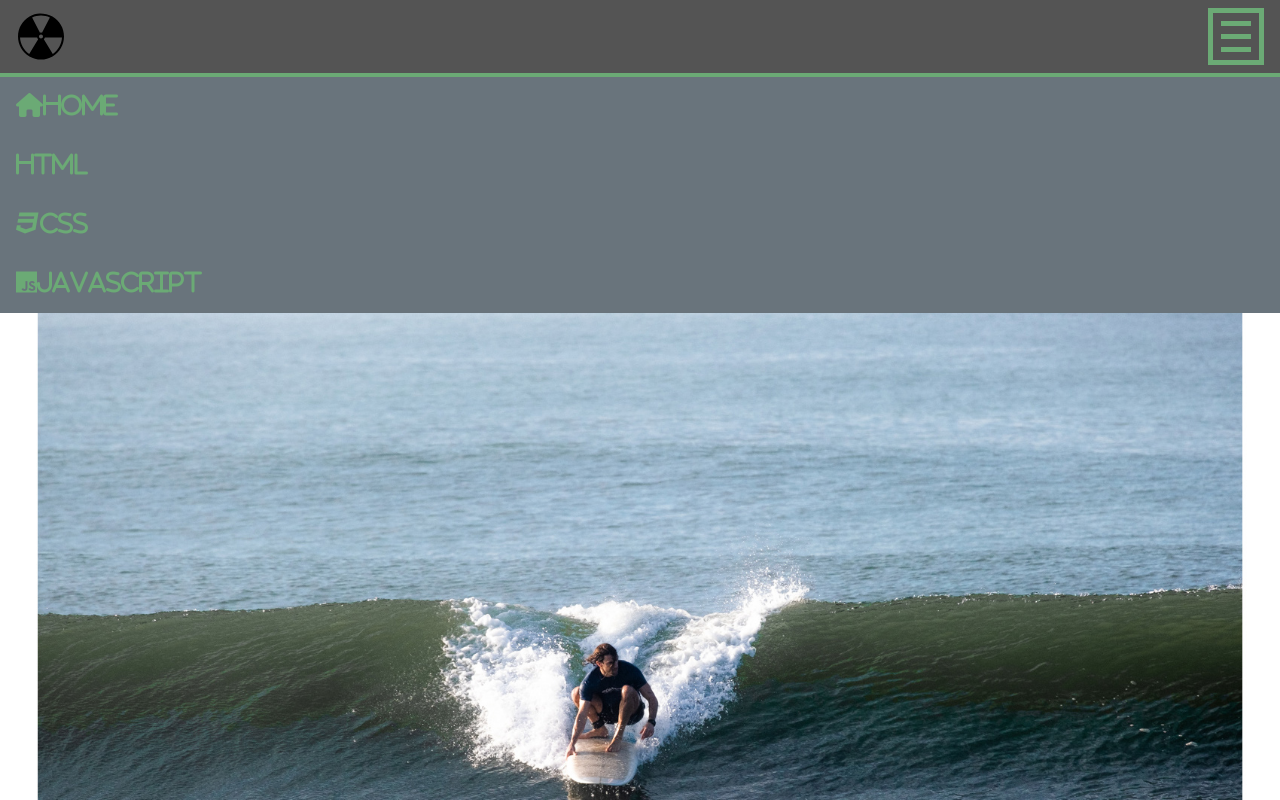
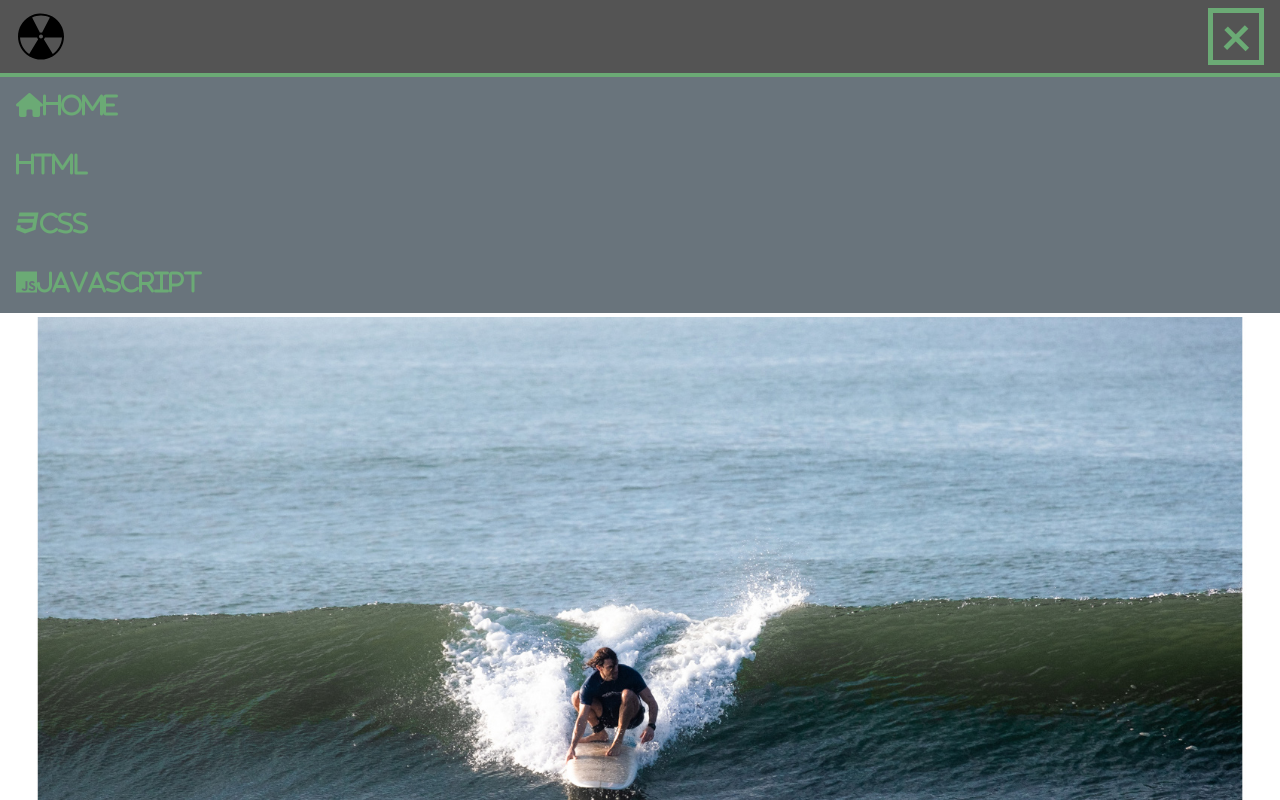
Before and after one commit to MichaelGreco7/JS-Navbar, a plain HTML site: page index.html in a window 1280 px wide. Both pictures are taken after a click on the element 1236 px from the left and 36 px from the top of the page. Shown: the top 800 px of the page. Drawn offline with Linux system fonts and the light colour scheme.

Commit message:
navbar javascript

```diff
--- a/app.js
+++ b/app.js
@@ -0,0 +1,14 @@
+const navbarBtn = document.querySelector(".navbar__btn");
+const navbarLinks = document.querySelector(".navbar__links");
+
+navbarBtn.addEventListener("click", function() {
+  let value = navbarLinks.classList.contains("navbar__collapse");
+
+  if (value) {
+    navbarLinks.classList.remove("navbar__collapse");
+    navbarBtn.classList.remove("change");
+  } else {
+    navbarLinks.classList.add("navbar__collapse");
+    navbarBtn.classList.add("change");
+  }
+});
--- a/style.css
+++ b/style.css
@@ -28,9 +28,27 @@
   transition: all 2s ease;
 }
 
+.change .bar1 {
+  transform: rotate(-45deg) translate(-10px, 10px);
+}
+
+.change .bar2 {
+  opacity: 0;
+}
+
+.change .bar3 {
+  transform: rotate(45deg) translate(-7px, -8px);
+}
+
 .navbar__links {
   list-style-type: none;
   transition: all 2s ease;
+  height: 0;
+  overflow: hidden;
+}
+
+.navbar__collapse {
+  height: 240px;
 }
 
 .navbar__single-link {
```
